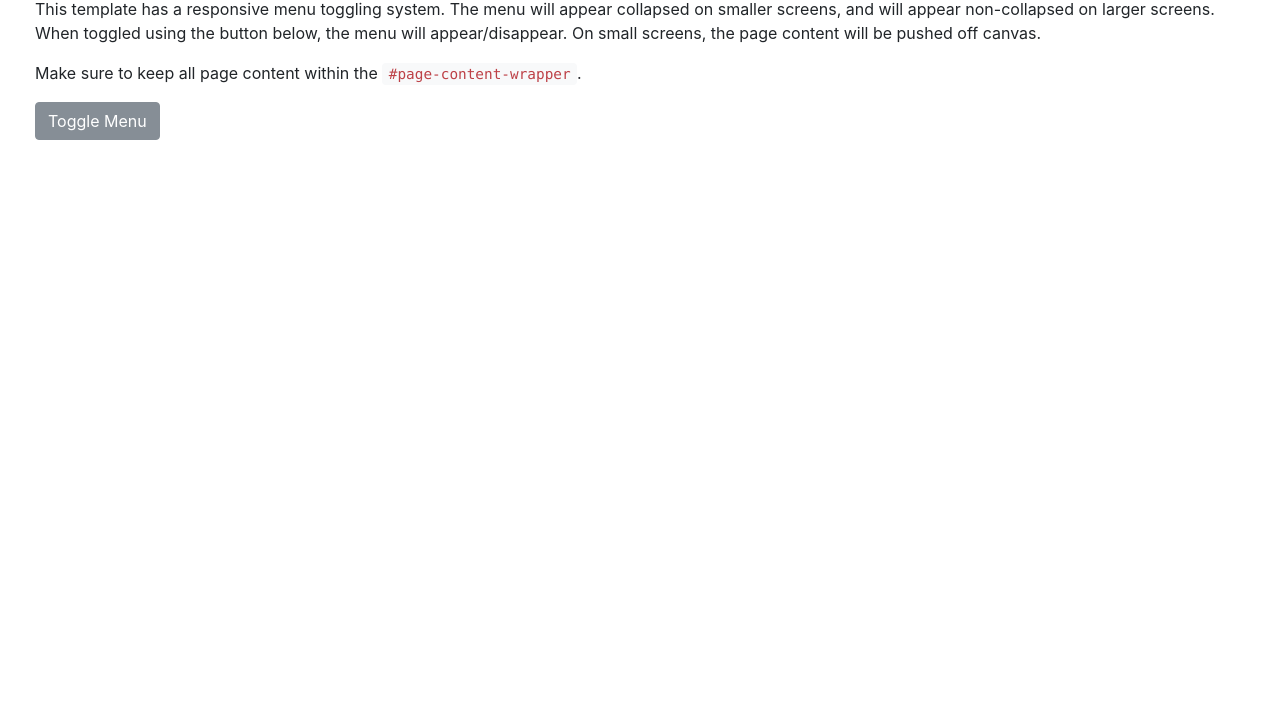
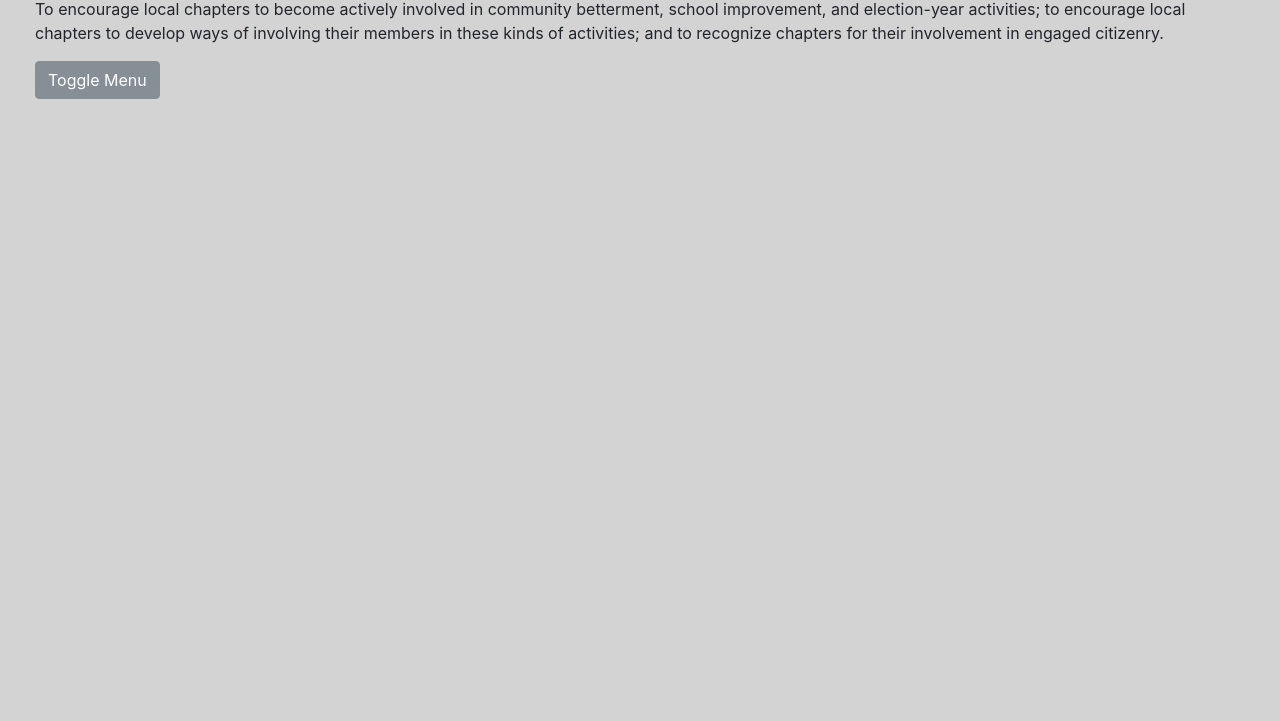
Before and after one commit to chsbpa/chsbpa.github.io, a plain HTML site: page index.html in a window 1280 px wide. Shown: the part 79-800 px from the top of the page. Drawn offline with Linux system fonts and the light colour scheme.

Commit message:
Made it more like BPA

```diff
--- a/CSS/style.css
+++ b/CSS/style.css
@@ -6,6 +6,7 @@
 
 body {
     overflow-x: hidden;
+    background-color: #D3D3D3;
 }
 
 #wrapper {
@@ -71,6 +72,7 @@ body {
     display: block;
     text-decoration: none;
     color: #999999;
+    transition: 1s ease;
 }
 
 .sidebar-nav li a:hover {
--- a/index.html
+++ b/index.html
@@ -50,8 +50,7 @@
     <div id="page-content-wrapper">
         <div class="container-fluid">
             <h1>BPA Cares</h1>
-            <p>This template has a responsive menu toggling system. The menu will appear collapsed on smaller screens, and will appear non-collapsed on larger screens. When toggled using the button below, the menu will appear/disappear. On small screens, the page content will be pushed off canvas.</p>
-            <p>Make sure to keep all page content within the <code>#page-content-wrapper</code>.</p>
+            <p>To encourage local chapters to become actively involved in community betterment, school improvement, and election-year activities; to encourage local chapters to develop ways of involving their members in these kinds of activities; and to recognize chapters for their involvement in engaged citizenry.</p>
             <a href="#menu-toggle" class="btn btn-secondary" id="menu-toggle">Toggle Menu</a>
         </div>
     </div>
```
